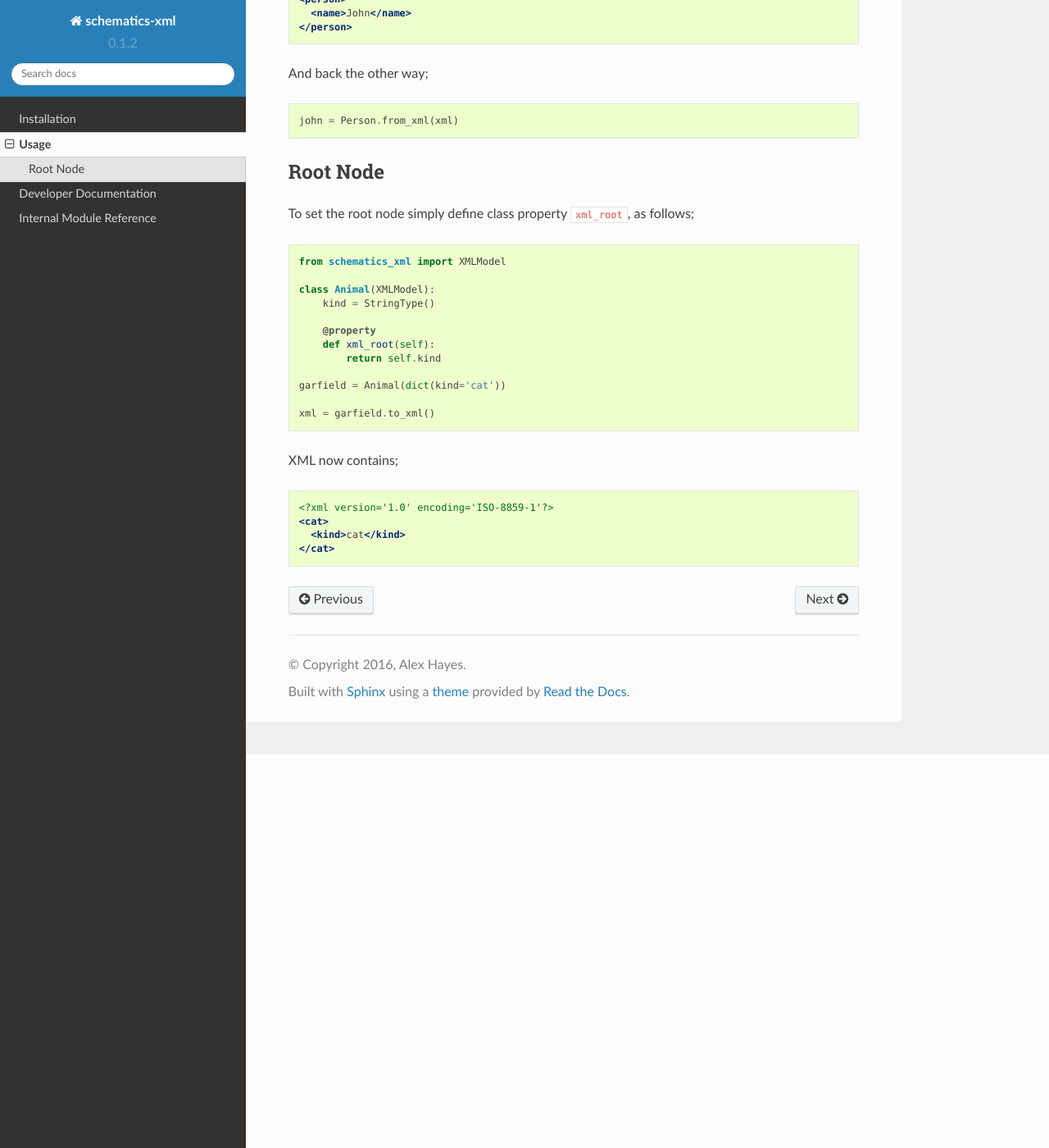
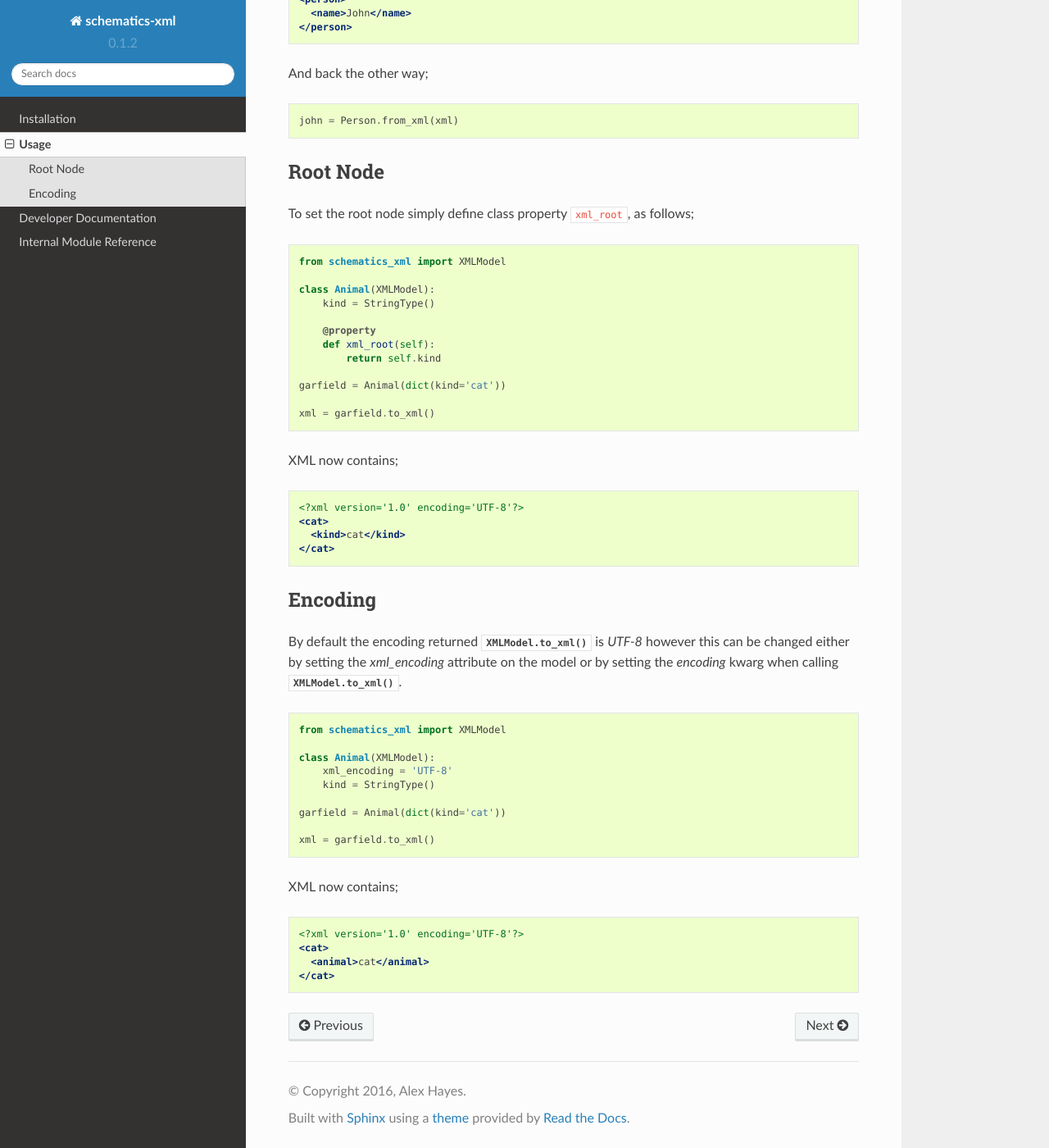
Before and after one commit to alexhayes/schematics-xml, a Sphinx documentation site: the page built from docs/usage.rst, in a window 1280 px wide and 1400 px high, scrolled down 480 px. Shown: the whole window at 82% size. Built offline with Sphinx 7.4.7 and the Read the Docs theme 2.0.0, drawn with Linux system fonts in a browser that asks for light colours; some of the changed text lies outside the part shown.

Commit message:
Allow user to set XML encoding (#6)
* Added encoding parameter to to_xml
* Changed default encoding to UTF-8.
* Added XMLModel attribute xml_encoding with default 'UTF-8'.
* Added docs detailing how to set the encoding.

```diff
--- a/README.rst
+++ b/README.rst
@@ -57,7 +57,7 @@ XML now contains;
 
 .. code-block:: xml
 
-    <?xml version='1.0' encoding='ISO-8859-1'?>
+    <?xml version='1.0' encoding='UTF-8'?>
     <person>
       <name>John</name>
     </person>
--- a/docs/usage.rst
+++ b/docs/usage.rst
@@ -19,7 +19,7 @@ XML now contains;
 
 .. code-block:: xml
 
-    <?xml version='1.0' encoding='ISO-8859-1'?>
+    <?xml version='1.0' encoding='UTF-8'?>
     <person>
       <name>John</name>
     </person>
@@ -55,7 +55,36 @@ XML now contains;
 
 .. code-block:: xml
 
-    <?xml version='1.0' encoding='ISO-8859-1'?>
+    <?xml version='1.0' encoding='UTF-8'?>
     <cat>
       <kind>cat</kind>
     </cat>
+
+
+Encoding
+--------
+
+By default the encoding returned :py:meth:`.XMLModel.to_xml` is `UTF-8` however
+this can be changed either by setting the `xml_encoding` attribute on the model
+or by setting the `encoding` kwarg when calling :py:meth:`.XMLModel.to_xml`.
+
+.. code-block:: python
+
+    from schematics_xml import XMLModel
+
+    class Animal(XMLModel):
+        xml_encoding = 'UTF-8'
+        kind = StringType()
+
+    garfield = Animal(dict(kind='cat'))
+
+    xml = garfield.to_xml()
+
+XML now contains;
+
+.. code-block:: xml
+
+    <?xml version='1.0' encoding='UTF-8'?>
+    <cat>
+      <animal>cat</animal>
+    </cat>
```
Also changed, not shown: 3 other files.
